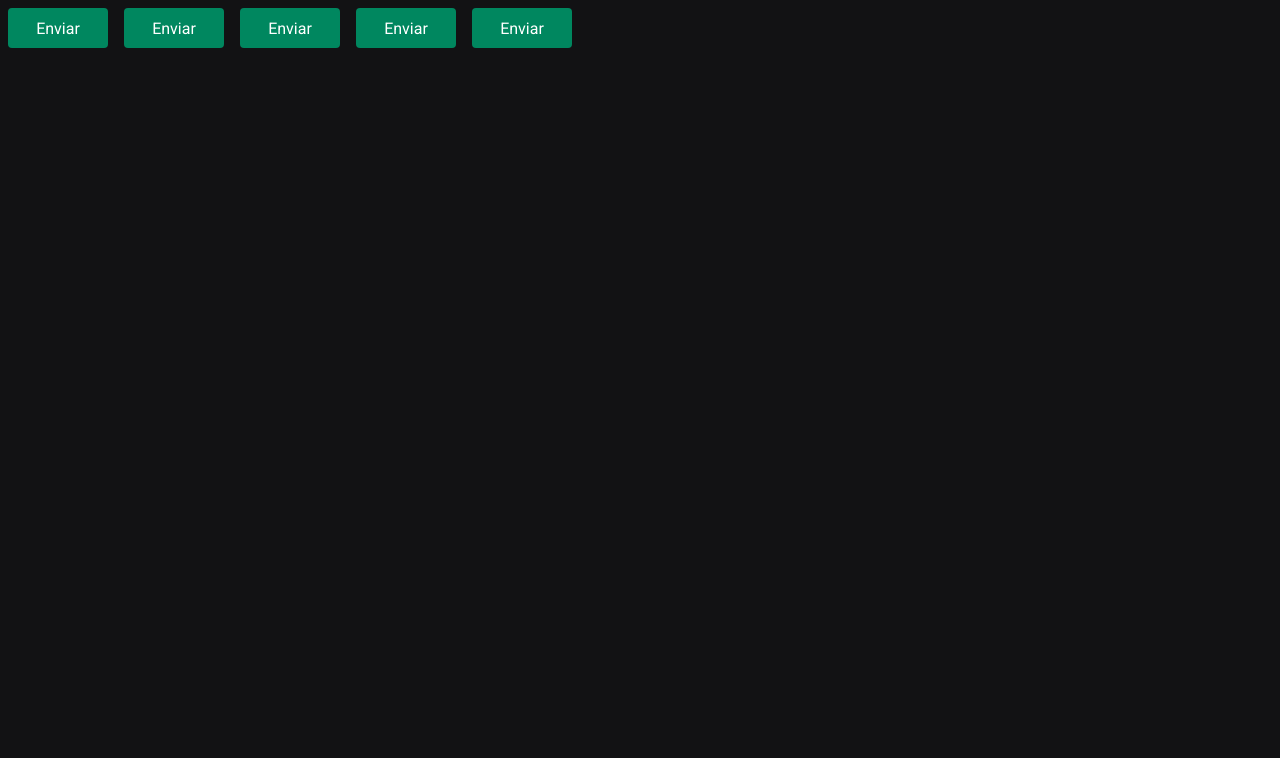
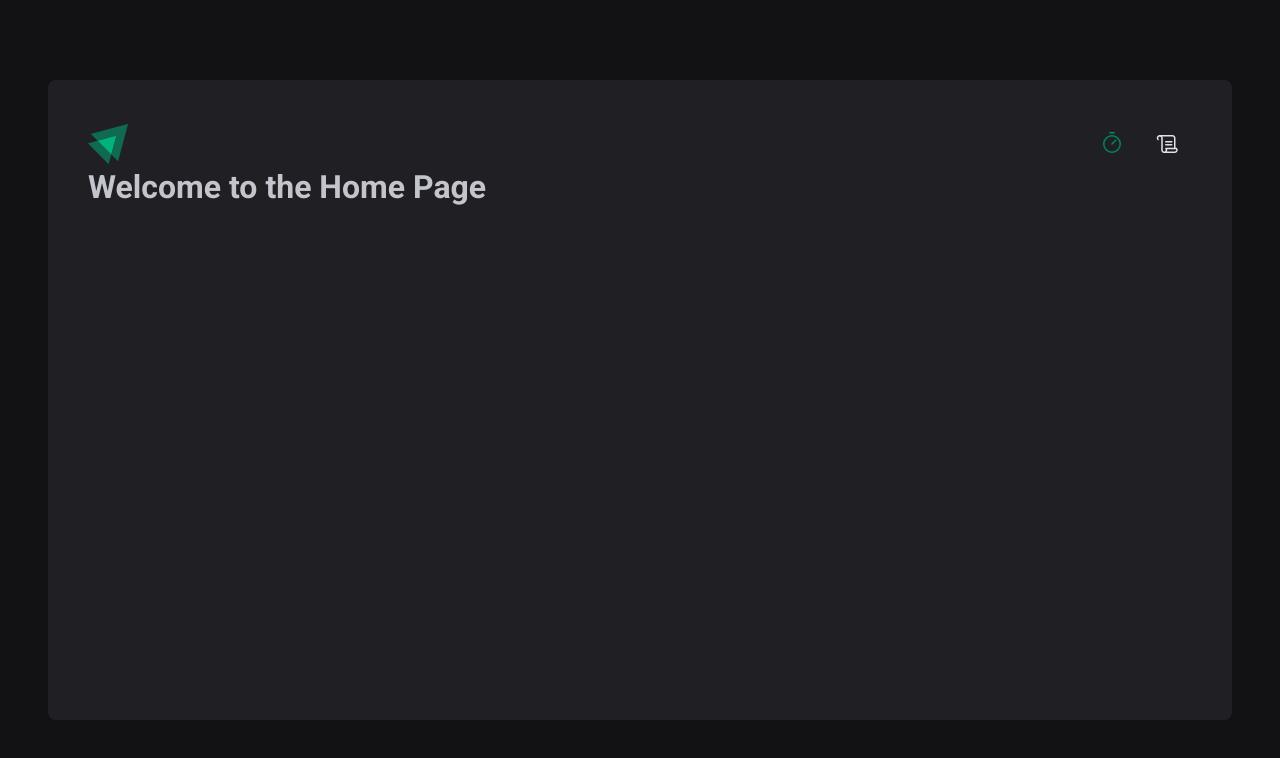
Before and after one commit to yruamkaffer/ignite-timer, a React (Vite) app: page / in a window 1280 px wide. Shown: the top 758 px of the page. Built offline with nearby package versions, Linux system fonts and the light colour scheme.

Commit message:
Add files via upload

```diff
--- a/package.json
+++ b/package.json
@@ -10,8 +10,10 @@
     "preview": "vite preview"
   },
   "dependencies": {
+    "phosphor-react": "^1.4.1",
     "react": "^19.0.0",
     "react-dom": "^19.0.0",
+    "react-router-dom": "^7.5.1",
     "styled-components": "^6.1.17"
   },
   "devDependencies": {
--- a/src/App.tsx
+++ b/src/App.tsx
@@ -1,17 +1,17 @@
 import { ThemeProvider } from "styled-components";
+import { Router } from "./Router";
 import { GlobalStyle } from "./styles/global";
 import { defaultTheme } from "./styles/themes/default";
 
-import { Button } from "./components/Button";
+import { BrowserRouter } from "react-router-dom";
 
 export function App() {
   return (
    <ThemeProvider theme={defaultTheme}>
-    <Button variant="primary" />
-    <Button variant="secondary" />
-    <Button variant="danger" />
-    <Button variant="success" />
-    <Button />
+
+    <BrowserRouter>
+      <Router />
+    </BrowserRouter>
 
     <GlobalStyle />
    </ThemeProvider>
--- /dev/null
+++ b/src/Router.tsx
@@ -0,0 +1,15 @@
+import { Route, Routes } from 'react-router-dom';
+import { DefaultLayout } from './layouts/DefaultLayout/index.tsx';
+import { History } from './pages/History';
+import { Home } from './pages/Home';
+
+export function Router() {
+  return (
+    <Routes>
+      <Route path='/' element={<DefaultLayout />}>
+        <Route path='/' element={<Home />} />
+        <Route path='history' element={<History />} />
+      </Route>
+    </ Routes>
+  );
+}
--- /dev/null
+++ b/src/components/Header/index.tsx
@@ -0,0 +1,21 @@
+import { HeaderContainer } from "./styles";
+
+import { Scroll, Timer } from "phosphor-react";
+import { NavLink } from 'react-router-dom';
+import LogoIgnite from "../../assets/logo-ignite.svg";
+
+export function Header() {
+    return (
+        <HeaderContainer>
+            <img src={LogoIgnite} alt="" />
+            <nav>
+                <NavLink to="/" title="Timer">
+                    <Timer size={24} />
+                </NavLink>
+                <NavLink to="/history" title="Histórico">
+                    <Scroll size={24} />
+                </NavLink>
+            </nav>
+        </HeaderContainer>
+    );
+}
--- /dev/null
+++ b/src/components/Header/styles.ts
@@ -0,0 +1,33 @@
+import styled from 'styled-components';
+
+export const HeaderContainer = styled.header`
+    display: flex;
+    align-items: center;
+    justify-content: space-between;
+
+    nav {
+        display: flex;
+        gap: 0.5rem;
+
+        a {
+            width: 3rem;
+            height: 3rem;
+
+            display: flex;
+            justify-content: center;
+            align-items: center;
+
+            color: ${(props) => props.theme['gray-100']};
+            border-top: 3px solid transparent;
+            border-bottom: 3px solid transparent;
+
+            &:hover {
+                border-bottom: 3px solid ${(props) => props.theme['green-500']};
+            }
+
+            &.active {
+                color: ${(props) => props.theme['green-500']};
+            }
+        }
+    }
+`;
--- /dev/null
+++ b/src/layouts/DefaultLayout/index.tsx
@@ -0,0 +1,12 @@
+import { Outlet } from "react-router-dom";
+import { Header } from "../../components/Header";
+import { LayoutContainer } from "./styles";
+
+export function DefaultLayout() {
+  return (
+      <LayoutContainer>
+        <Header />
+        <Outlet />
+      </LayoutContainer>
+  )
+}
--- /dev/null
+++ b/src/layouts/DefaultLayout/styles.ts
@@ -0,0 +1,14 @@
+import styled from "styled-components";
+
+export const LayoutContainer = styled.div`
+    max-width: 74rem;
+    height: calc(100vh - 10rem);
+    margin: 5rem auto;
+    padding: 2.5rem;
+
+    background: ${(props) => props.theme["gray-800"]};
+    border-radius: 8px;
+
+    display: flex;
+    flex-direction: column;
+`;
--- /dev/null
+++ b/src/pages/History.tsx
@@ -0,0 +1,7 @@
+export function History() {
+    return (
+      <div>
+        <h1>Histórico</h1>
+      </div>
+    );
+  }
--- /dev/null
+++ b/src/pages/Home.tsx
@@ -0,0 +1,7 @@
+export function Home() {
+  return (
+    <div>
+      <h1>Welcome to the Home Page</h1>
+    </div>
+  );
+}
```
Also changed, not shown: src/assets/logo-ignite.svg (added), 1 other file (tests, documents, lock files or other folders).
